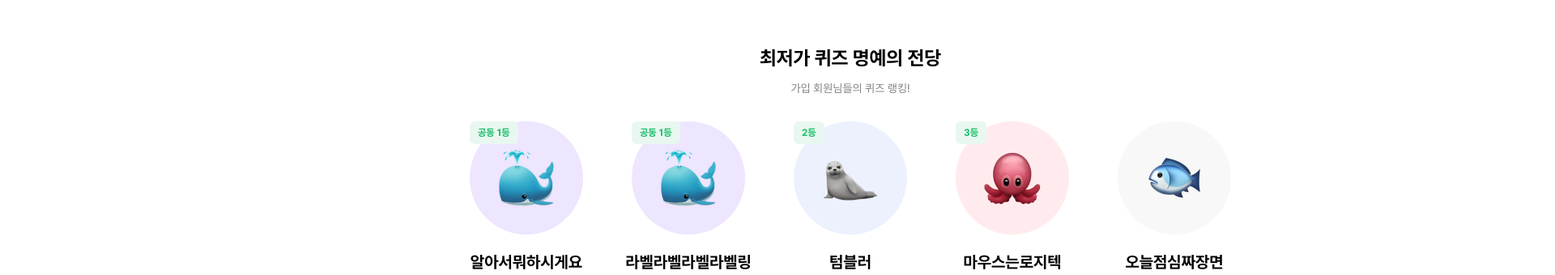
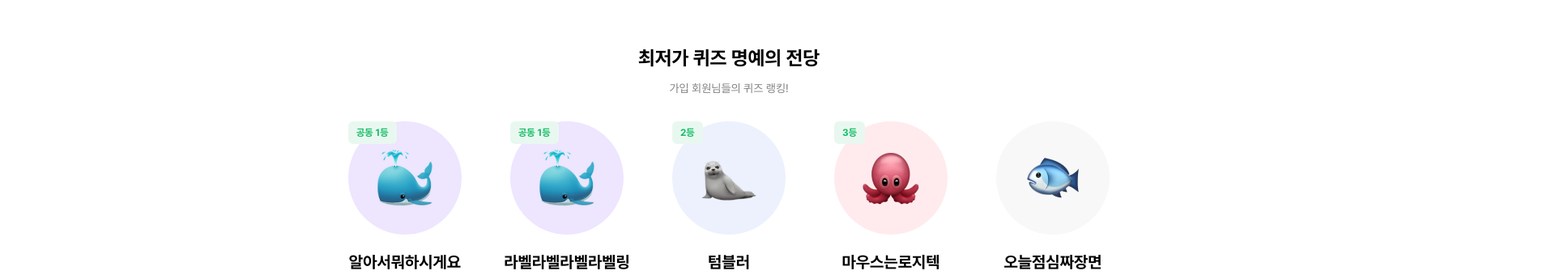
Before and after one commit to jusunj/onboarding, a React (Create React App) app: page / in a window 1280 px wide. Shown: the part 270-610 px from the top of the page at 81% size, 1920 px wide, since content can reach past the window. Built offline with nearby package versions, Linux system fonts and the light colour scheme.

Commit message:
[23/06/29 16:17] feat : Quiz Ranking 기본 구조 4

```diff
--- a/src/App.js
+++ b/src/App.js
@@ -11,7 +11,7 @@ import RankingFrame from "./components/RankingFrame";
 function App() {
   return (
     <>
-      <div style={{ padding: "300px", width: "1500px" }}>
+      <div style={{ padding: "300px", width: "1200px" }}>
 
         <RankingFrame data={[
           {ranking: 1, isTied: true, nickname: '알아서뭐하시게요', questionCount: 99999999999},
--- a/src/components/RankingFrame.jsx
+++ b/src/components/RankingFrame.jsx
@@ -1,10 +1,12 @@
-import React, { useState, useEffect } from 'react';
+import React, { useState, useEffect, useRef } from 'react';
 import styled, { css } from "styled-components";
 import { Header24, Header20, Body14, Body12 } from "../styles/typography";
 // import { Header16 } from "../styles/typography";
 import RankingItem from './RankingItem';
 
 const RankingFrame = ({data}) => {
+  const [isMobile, setIsMobile] = useState(false);
+
   const convertRankingNumToString = (options) => {
     switch(options) {
       case 1:
@@ -18,16 +20,10 @@ const RankingFrame = ({data}) => {
     }
   };
 
-  const [isMobile, setIsMobile] = useState(false);
-
   useEffect(()=>{
-    if (document.documentElement.clientWidth < 791) {
-      setIsMobile(true);
-    }
-    else {
-      setIsMobile(false);
-    }
-  }, []);
+    if (document.documentElement.clientWidth < 791) setIsMobile(true);
+    else setIsMobile(false);
+  }, [isMobile]);
 
   return (
     <StyledRankingFrame isMobile={isMobile}>
--- a/src/components/RankingItem.jsx
+++ b/src/components/RankingItem.jsx
@@ -3,6 +3,14 @@ import styled, {css} from "styled-components";
 import { Header24, Header20, Body14, Body12,  } from "../styles/typography";
 import PathChip from './PathChip';
 // import { Header16 } from "../styles/typography";
+
+export const Header16 = css`
+  font-size: 16;
+  font-family: "Pretendard Bold";
+  line-height: 23px;
+  font-weight: 700px;
+  font-style: normal;
+`;
 
 const rankingBackground = (options) => {
   switch (options) {
@@ -138,12 +146,20 @@ const StyledRankingItem = styled.div`
     margin-bottom: 16px;
   }
 
+
   .ranking-nickname {
-    ${Header20}
+    ${((props)=>{
+      if (props.isMobile) {
+        return Header16;
+      }
+      else {
+        return Header20;
+      }
+    })}
   }
 
   .ranking-question-count {
-    ${Body14}
+    ${(props)=>((props.isMobile) ? Body12 : Body14)}
   }
 `;
 
```
